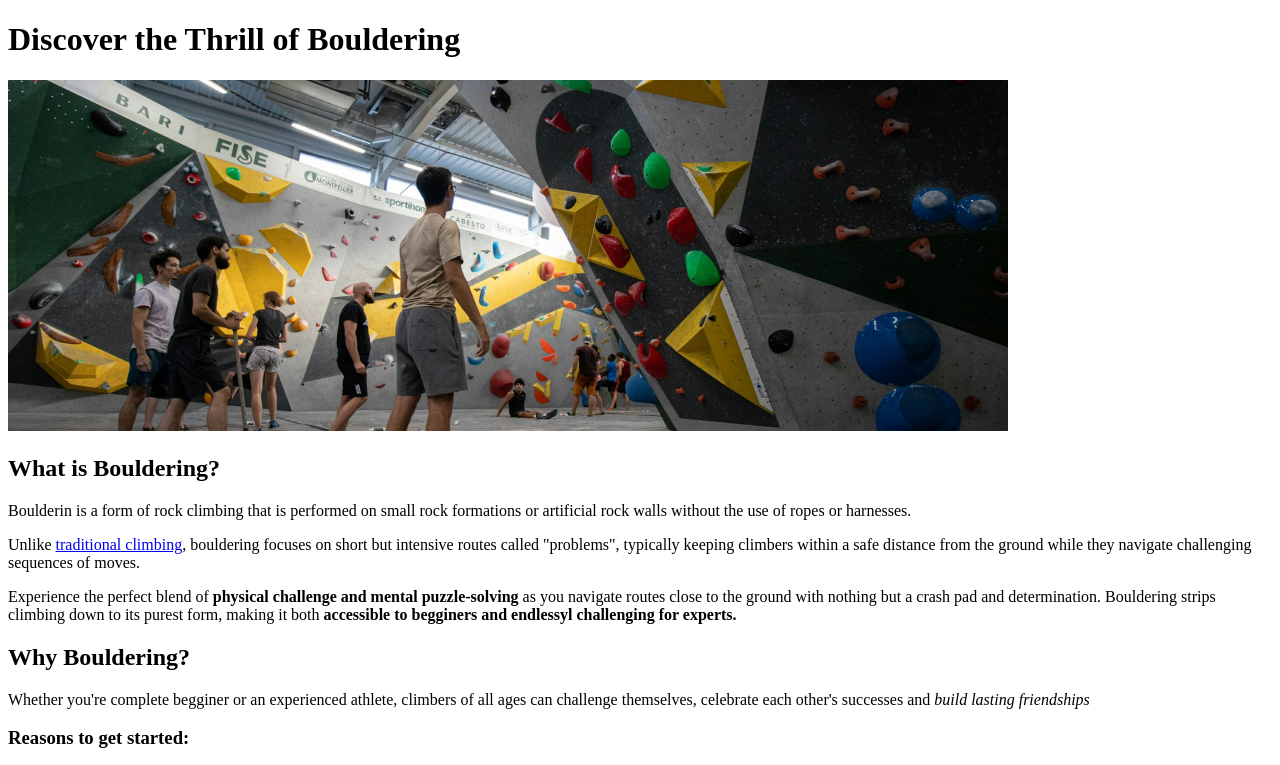
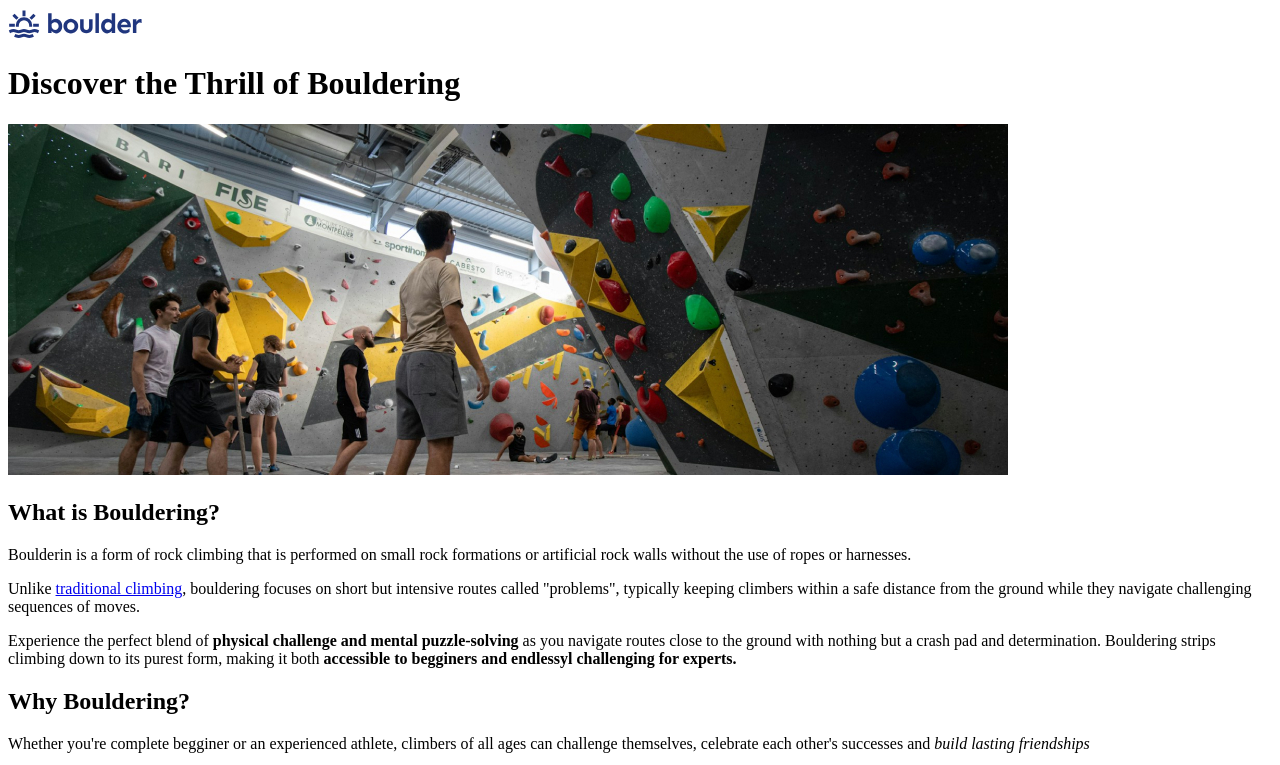
Before and after one commit to JohnyMace/kevinp-begginercourse-v1, a plain HTML site: page index.html in a window 1280 px wide. Shown: the top 765 px of the page. Drawn offline with Linux system fonts and the light colour scheme.

Commit message:
Added a website logo
Added the logo to both homepage and other child pages. This also works as a grind process of adding commits

```diff
--- a/index.html
+++ b/index.html
@@ -10,7 +10,7 @@
 
 <body>
   <header>
-    <!-- logo -->
+    <img src="./img/logo.svg" alt="">
   </header>
 
   <main>
```
Also changed, not shown: pages/get-started.html (+1 -1 lines).
